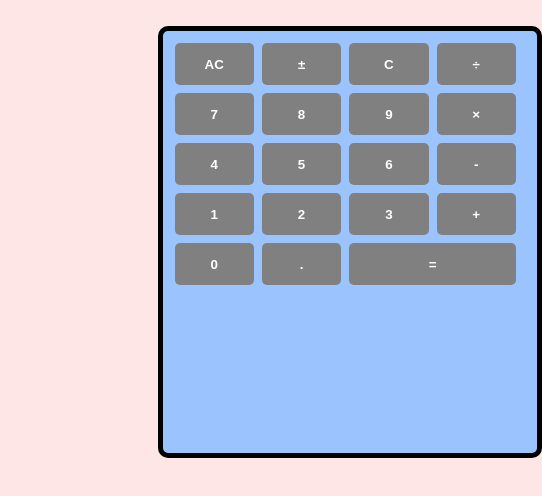
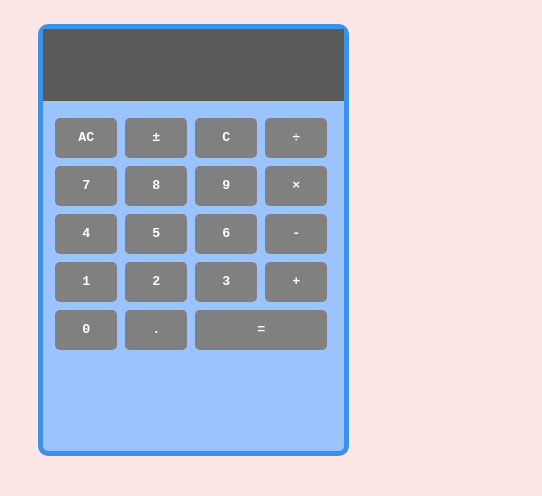
Before and after one commit to amits159/calculator, a React (Create React App) app: page / in a window 390 px wide. Shown: the top 496 px of the page, 542 px wide, since content can reach past the window. Built offline with nearby package versions, Linux system fonts and the light colour scheme.

Commit message:
Update App.css

```diff
--- a/src/App.css
+++ b/src/App.css
@@ -1,24 +1,32 @@
+* {
+    font-family: 'Courier New', Courier, monospace;
+    color: white;
+    font-weight: bold;
+}
+
 body {
-    font-family: 'Courier New', Courier, monospace;
     background-color: rgb(255, 230, 230);
+    display: flex;
+    flex-direction: column;
+    justify-content: center;
+    align-items: center;
 }
 
 #container {
     background-color: rgb(155, 195, 253);
-    display: flex;
-    flex-direction: column;
     width: 20vw;
     height: 50vh;
-    margin-left: 40%;
-    margin-top: 7%;
-    border: 5px solid black;
+    border: 5px solid rgb(58, 147, 230);
     border-radius: 10px;
+    margin-top: 20%;
 }
 
-input {
+#input {
     text-align: right;
     padding: 15px;
-    margin-bottom: 20px;
+    margin-bottom: 10px;
+    height: 10%;
+    background-color: #5a5a59;
 }
 
 table {
@@ -40,8 +48,6 @@ button {
     border-radius: 5px;
     background-color: gray;
     border: none;
-    color: white;
-    font-weight: bold;
     padding: 5px;
 }
 
@@ -55,14 +61,14 @@ button:active {
 
 @media (max-width: 900px) {
   #container {
-      width: 40%;
+      width: 80%;
+      margin-top: 5%;
   }
-
 }
 
 @media (max-width: 500px) {
   #container {
-      width: 100%;
+      width: 96%;
+      margin-top: 5%;
   }
-
 }
```
